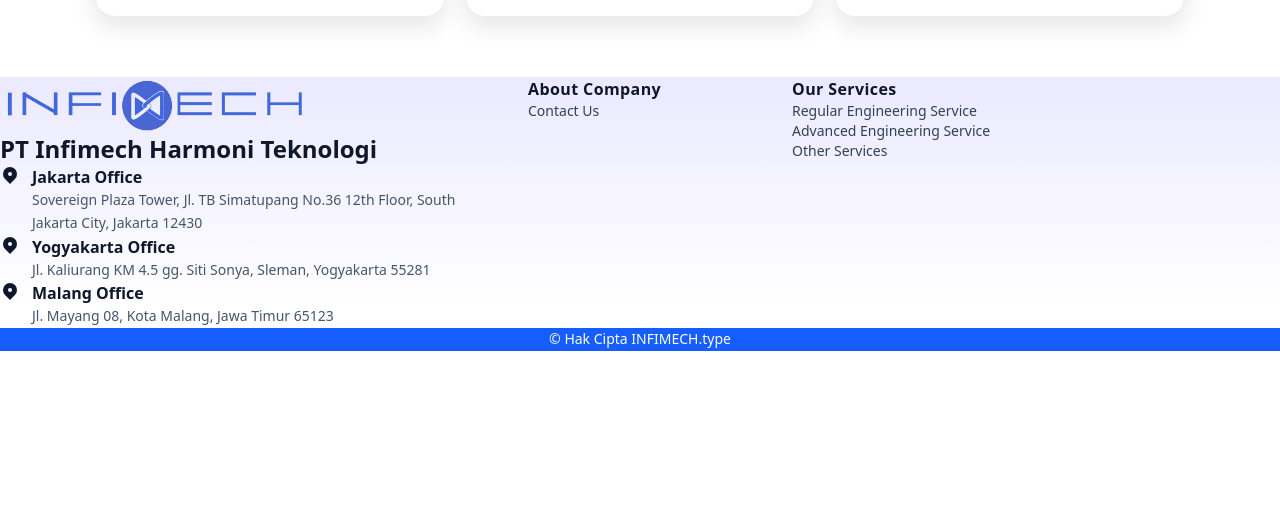
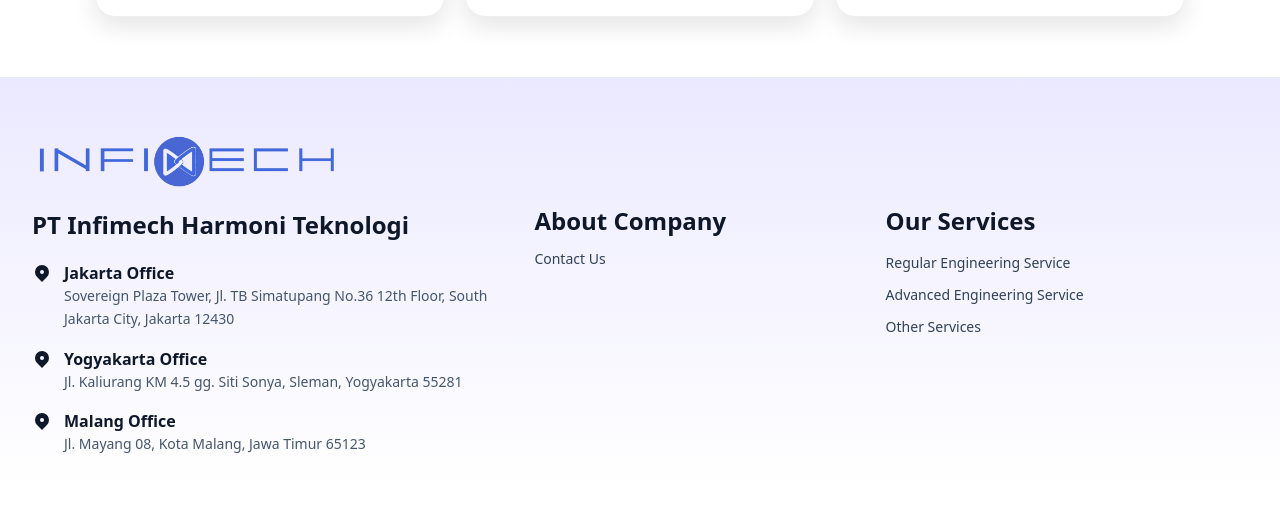
Before and after one commit to aatuuss/website_infimech, a React (Vite) app: page /Specialities in a window 1280 px wide. Shown: the part 2134-2640 px from the top of the page. Before the commit the page ends 2485 px from the top, so only its background shows below. Built offline with nearby package versions, Linux system fonts and the light colour scheme.

Commit message:
revisi page footer

```diff
--- a/src/app/Specialities.jsx
+++ b/src/app/Specialities.jsx
@@ -3,11 +3,9 @@ import React from 'react';
 const Specialities = () => {
   // Style tag untuk menangani responsivitas secara menyeluruh
   const responsiveStyles = `
-    /* Reset dasar agar tidak ada celah putih di pinggir */
-    * {
+    /* Scoped reset only inside this component */
+    .specialities-root, .specialities-root * {
       box-sizing: border-box;
-      margin: 0;
-      padding: 0;
     }
 
     @media (max-width: 768px) {
@@ -85,7 +83,7 @@ const Specialities = () => {
   `;
 
   return (
-    <div style={{ width: '100%', overflowX: 'hidden' }}>
+    <div className="specialities-root" style={{ width: '100%', overflowX: 'hidden' }}>
       <style>{responsiveStyles}</style>
 
       {/* =========================================
--- a/src/components/Footer.jsx
+++ b/src/components/Footer.jsx
@@ -87,11 +87,12 @@ export default function Footer() {
         </div>
 
         {/* ABOUT COMPANY */}
-        <div className="col-span-1 text-center sm:text-left mt-4 sm:mt-[64px] lg:mt-[72px]">
-          <h4 className="font-semibold text-slate-900 mb-4 text-sm sm:text-base tracking-wide">
+<div className="col-span-1 pl-6 sm:pl-0 mt-4 sm:mt-[64px] lg:mt-[72px]">
+  <h4 className="font-semibold text-slate-900 mb-3 text-lg sm:text-xl lg:text-2xl">
     About Company
   </h4>
-          <ul className="space-y-3 text-xs sm:text-sm">
+
+  <ul className="space-y-2 text-xs sm:text-sm">
     <li>
       <Link to="/Contact" className="hover:text-blue-600 inline-block">
         Contact Us
@@ -101,8 +102,8 @@ export default function Footer() {
 </div>
 
         {/* OUR SERVICES */}
-        <div className="sm:col-span-1 lg:col-span-2 text-center sm:text-left mt-4 sm:mt-[64px] lg:mt-[72px]">
-          <h4 className="font-semibold text-slate-900 mb-4 text-sm sm:text-base tracking-wide">
+        <div className="sm:col-span-1 lg:col-span-2 text-left pl-6 sm:pl-25 mt-4 sm:mt-[64px] lg:mt-[72px]">
+          <h4 className="font-semibold text-slate-900 mb-4 text-lg sm:text-xl lg:text-2xl">
             Our Services
           </h4>
           <ul className="space-y-3 text-xs sm:text-sm">
```
Lines whose indentation alone changed are shown as unchanged.
